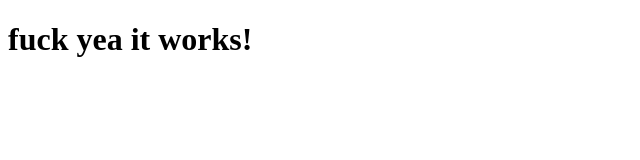
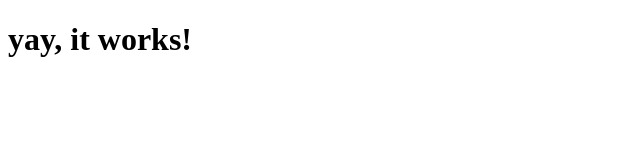
Before and after one commit to akarasawa/form-tester, a website: page index.html in a window 1280 px wide. Shown: the whole page, without its empty margins (0-640 px from the left). Drawn offline with Linux system fonts and the light colour scheme.

Commit message:
verbiage edit

```diff
--- a/index.html
+++ b/index.html
@@ -8,7 +8,7 @@
 </head>
 
 <body>
-    <h1>fuck yea it works!</h1>
+    <h1>yay, it works!</h1>
 </body>
 
 </html>
```
Also changed, not shown: 1 other file.
